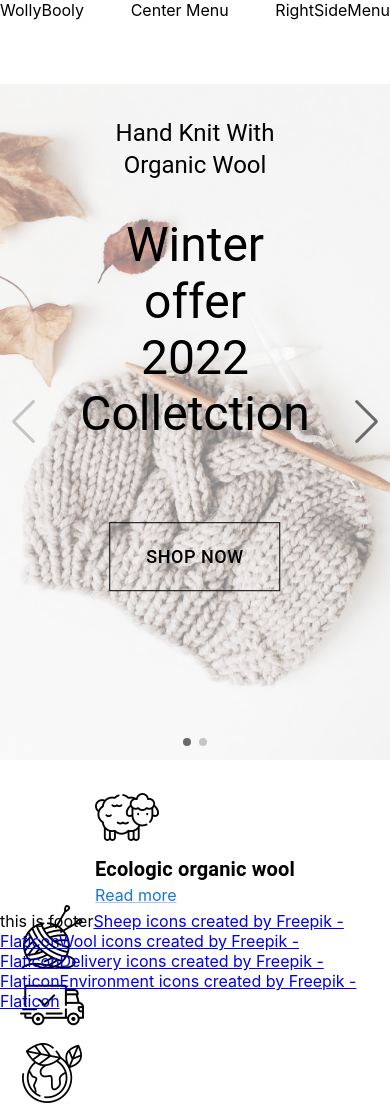
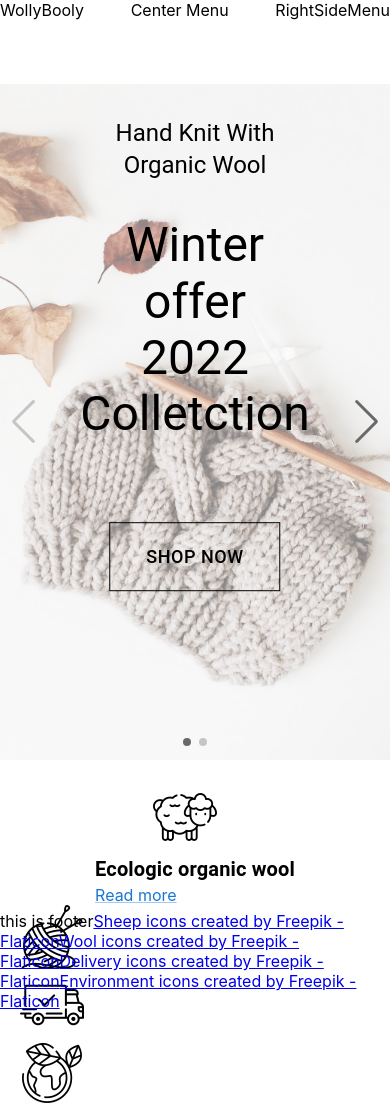
Before and after one commit to GoranAviani/react_web, a React (Create React App) app: page / in a window 390 px wide. Built offline with nearby package versions, Linux system fonts and the light colour scheme.

Commit message:
Building index page

```diff
--- a/src/components/QuickFacts/QuickFacts.css
+++ b/src/components/QuickFacts/QuickFacts.css
@@ -19,10 +19,16 @@
 
 @media screen and (max-width: 600px) {
     .quickFacts {
+
         flex-direction: column;
     }
 
     .quickFactsInfo {
         flex-direction: column;
     }
+
+    .quickFactsInfoLeftSide {
+        align-self: center;
+    }
+
 }
```
